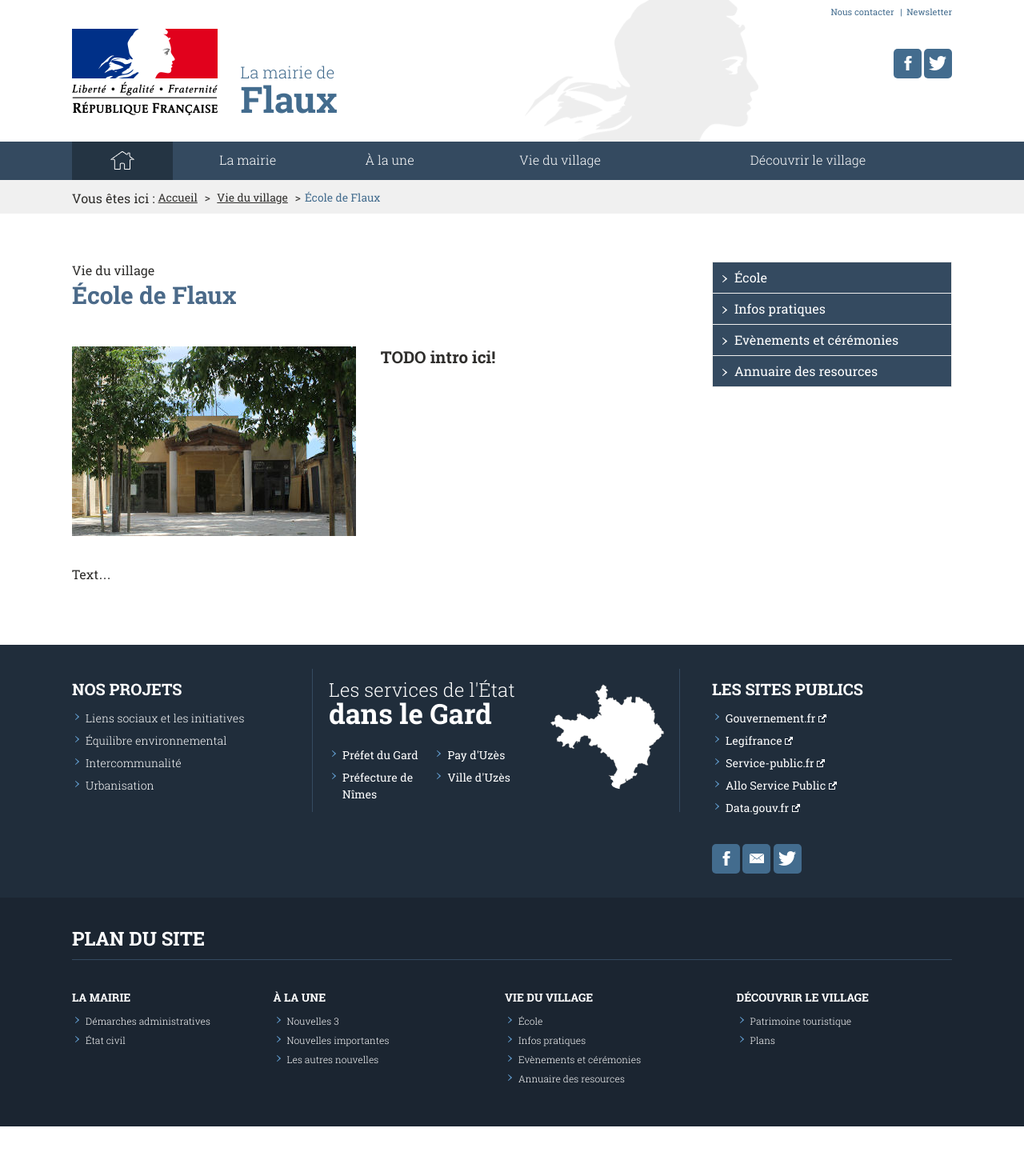
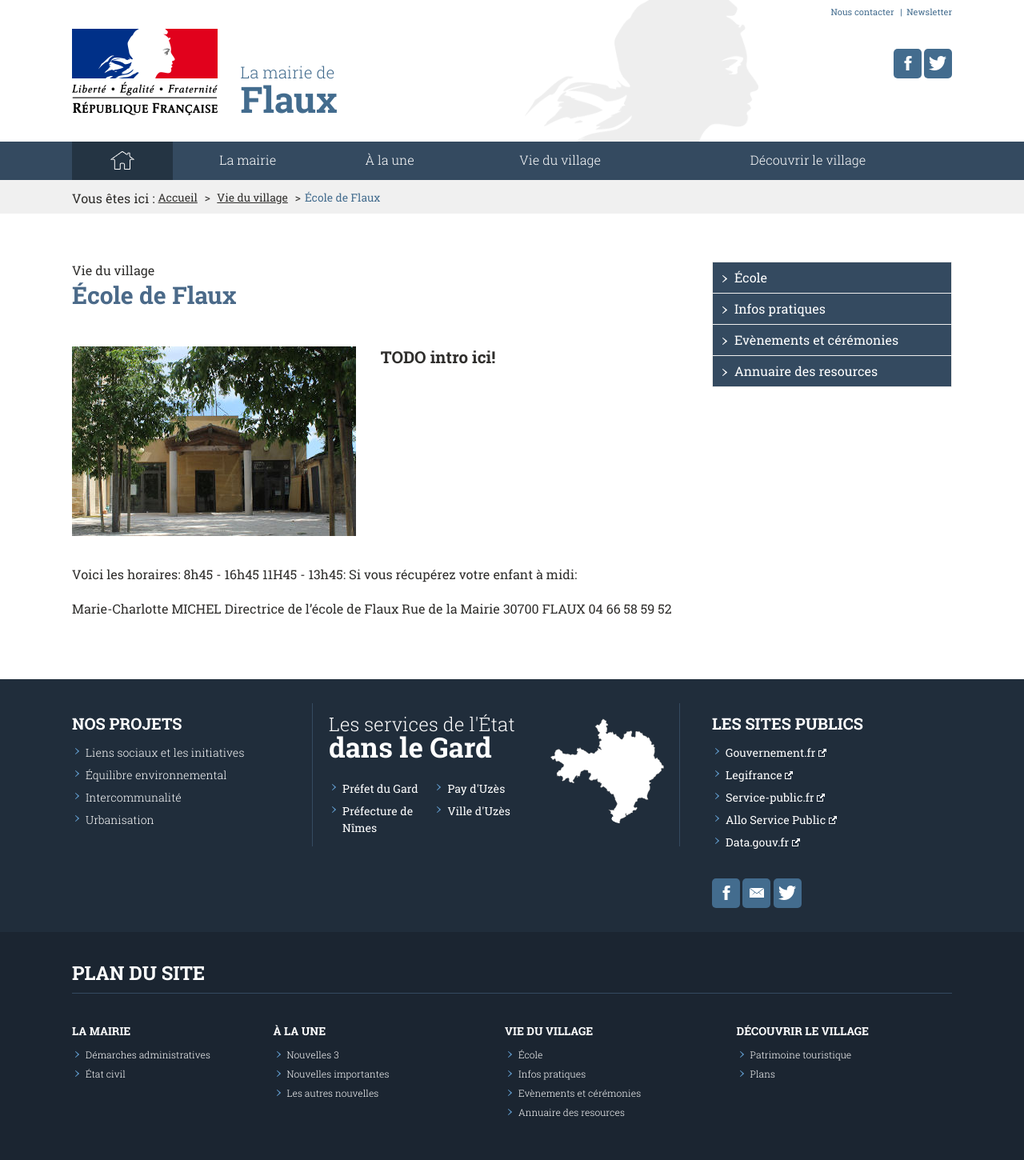
Before and after one commit to Flaux-Village/flaux-village.github.io, a Jekyll site: the page built from ecole.md, in a window 1280 px wide. Shown: the whole page at 80% size. Built offline with Jekyll 4.4.1, drawn with Linux system fonts in a browser that asks for light colours; before the commit the page ends 1408 px from its top, so only the background shows below that.

Commit message:
Update ecole.md

```diff
--- a/ecole.md
+++ b/ecole.md
@@ -19,4 +19,12 @@ menu_secondaire:
 - titre: Annuaire des resources
   addresse: /resources.html
 ---
-Text...
+Voici les horaires:
+8h45 - 16h45
+11H45 - 13h45: Si vous récupérez votre enfant à midi:
+
+Marie-Charlotte MICHEL
+Directrice de l'école de Flaux
+Rue de la Mairie
+30700 FLAUX
+04 66 58 59 52
```
